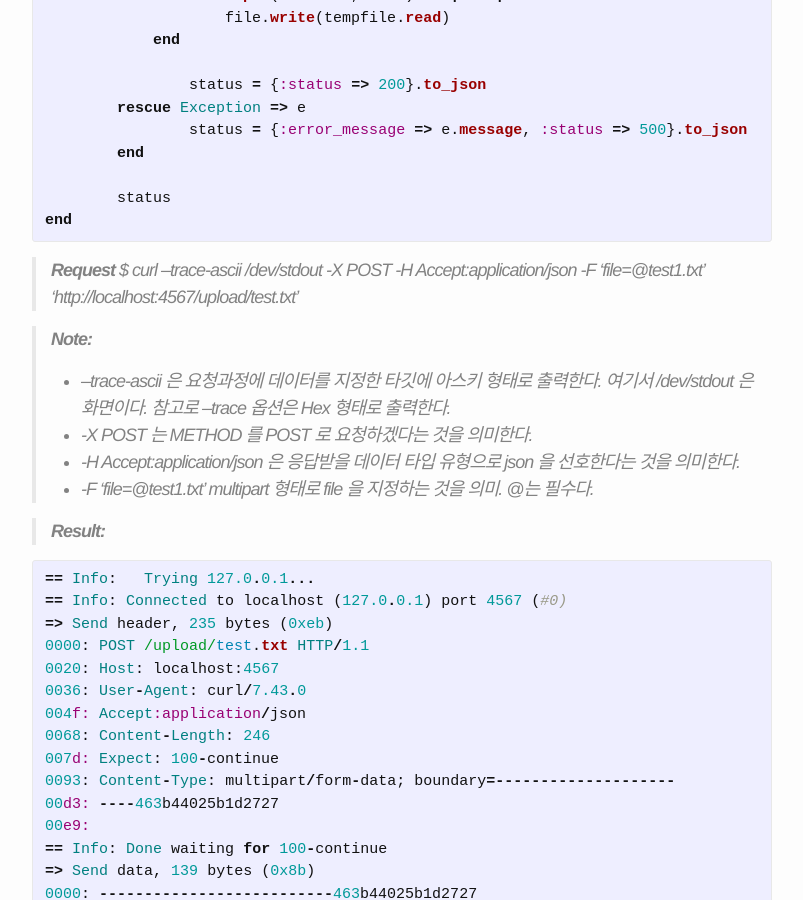
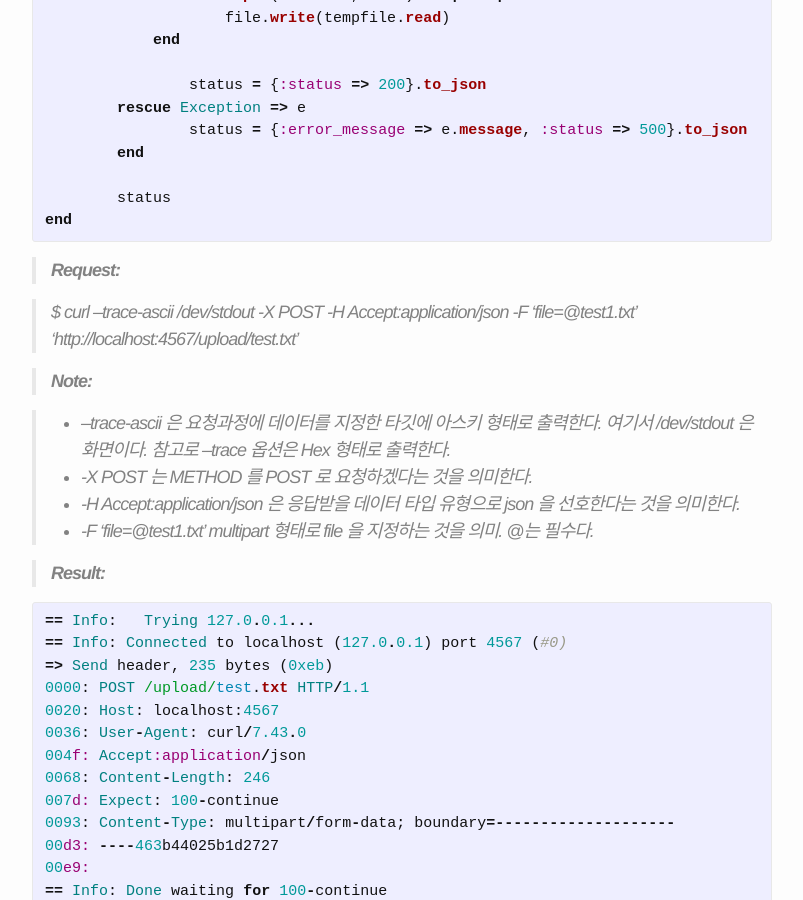
Before and after one commit to suhanlee/suhanlee.github.io, a Jekyll site: the page built from _posts/2015-11-16-sinatra-file-upload.markdown, in a window 1280 px wide and 900 px high, scrolled down 677 px. Shown: the whole window, without its empty margins (238-1041 px from the left). Built offline with Jekyll 4.4.1, drawn with Linux system fonts in a browser that asks for light colours.

Commit message:
fix line

```diff
--- a/_posts/2015-11-16-sinatra-file-upload.markdown
+++ b/_posts/2015-11-16-sinatra-file-upload.markdown
@@ -39,10 +39,12 @@
 {% endhighlight %}
 
 
-> **Request**
+> **Request:**
+
 > $ curl --trace-ascii /dev/stdout -X POST -H Accept:application/json -F 'file=@test1.txt' 'http://localhost:4567/upload/test.txt'
 
 > **Note:**
+
 > - --trace-ascii 은 요청과정에 데이터를 지정한 타깃에 아스키 형태로 출력한다.  여기서 /dev/stdout 은 화면이다. 참고로 --trace 옵션은 Hex 형태로 출력한다.
 > - -X POST 는 METHOD 를 POST 로 요청하겠다는 것을 의미한다.
 > - -H Accept:application/json 은 응답받을 데이터 타입 유형으로 json 을 선호한다는 것을 의미한다.
```
